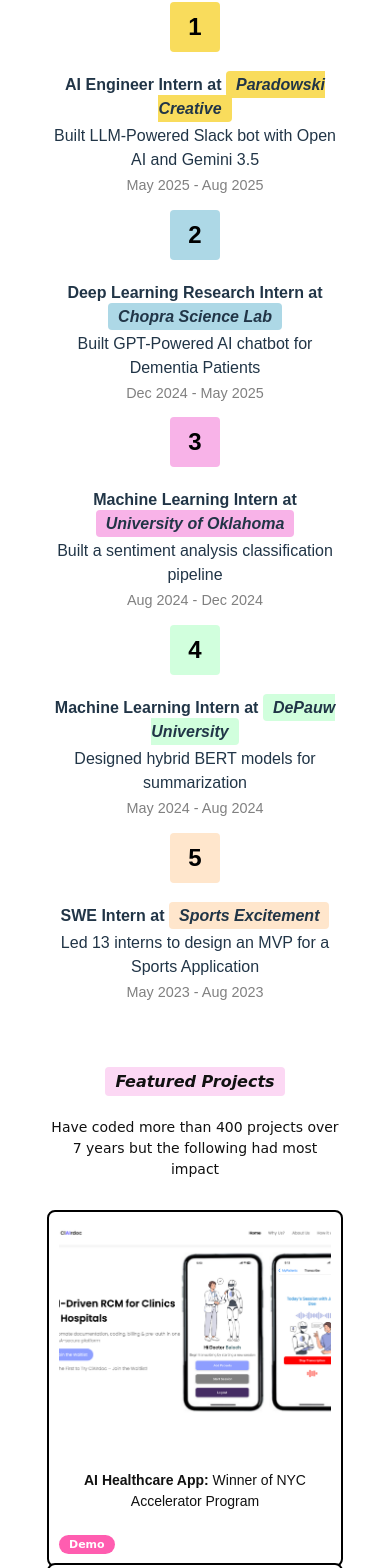
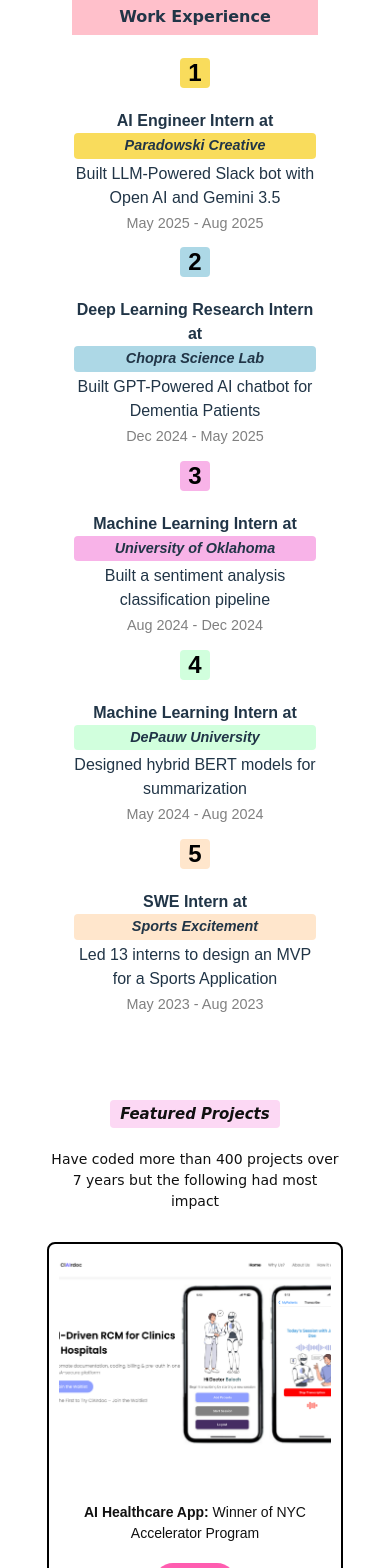
Before and after one commit to sbbaloch2024/Code, a React (Vite) app: page / in a window 390 px wide. Shown: the part 859-2427 px from the top of the page. Built offline with nearby package versions, Linux system fonts and the light colour scheme.

Commit message:
fixed css for media version

```diff
--- a/src/components/Hero.css
+++ b/src/components/Hero.css
@@ -179,7 +179,6 @@
 @media screen and (max-width: 768px) {
   .hero-container {
     flex-direction: column;
-    padding: 20px;
     align-items: center;
 
   }
@@ -198,6 +197,7 @@
   .intro-text {
     text-align: center;
     padding: 0 16px;
+
   }
 
   .experience-box {
@@ -214,4 +214,98 @@
     font-size: 16px;
     text-align: center;
   }
+
+  .highlight1{
+    background: #f9dc5c;
+  padding: 2px 2px;
+  font-weight: bold;
+  font-style: italic;
+  border-radius: 4px;
+        display: block;
+                font-size: 0.9em;
+    /* Force it to take a full line */
+
 }
+
+
+
+.highlight2{
+    background: #ADD8E6;
+  padding: 2px 2px;
+  font-weight: bold;
+  font-style: italic;
+  border-radius: 4px;
+        display: block;
+                font-size: 0.9em;
+     /* Force it to take a full line */
+
+}
+
+
+.highlight3{
+    background: #f8b3e8;
+  padding: 2px 2px;
+  font-weight: bold;
+  font-style: italic;
+  border-radius: 4px;
+        display: block;
+                font-size: 0.9em;
+     /* Force it to take a full line */
+
+}
+
+.highlight4{
+    background: #D1FFDD;
+  padding: 2px 2px;
+  font-weight: bold;
+  font-style: italic;
+  border-radius: 4px;
+        display: block;
+        font-size: 0.9em;
+            /* Force it to take a full line */
+
+}
+
+.highlight5{
+    background: #ffe6cc;
+  padding: 2px 2px;
+  font-weight: bold;
+  font-style: italic;
+  border-radius: 4px;
+      display: block;
+              font-size: 0.9em;
+    /* Force it to take a full line */
+}
+.number-box {
+  width: 30px;
+  height: 30px;
+  font-size: 1.5em;
+  font-weight: bold;
+  color: black;
+  display: flex;
+  align-items: center;
+  justify-content: center;
+  border-radius: 4px;
+}
+
+
+.yellow {
+  background-color: #f9dc5c;
+}
+
+.blue {
+  background-color: #ADD8E6;
+}
+
+.pink {
+  background-color: #f8b3e8;
+}
+
+.purple {
+  background-color: #D1FFDD;
+}
+
+.orange {
+  background-color: #ffe6cc;
+}
+}
--- a/src/components/Projects.css
+++ b/src/components/Projects.css
@@ -109,7 +109,7 @@
   }
 
   .highlight {
-    font-size: 16px;
+    font-size: 15px;
   }
 
   .arrow {
@@ -135,20 +135,19 @@
     height: 200px; /* Same fixed height on mobile */
     object-fit: cover;
     border-radius: 4px;
-    margin-bottom: 10px;
   }
 
   .description-area {
     flex-grow: 1;
-    margin-bottom: 10px;
   }
 
   .project-info {
     flex-direction: column;
-    align-items: flex-start;
     gap: 5px;
     margin-top: auto;
     min-height: 40px;
+      align-items: center;
+
   }
 
   .project-info p {
@@ -156,8 +155,16 @@
     font-weight: 300;
   }
 
+
+
   .tag {
-    font-size: 11px;
-    padding: 3px 10px;
-  }
+  font-size: 12px;
+  padding: 10px 22px;
+  border-radius: 20px;
+  color: white;
+  font-weight: bold;
+  display: block;
+  align-items: center;
+
 }
+}
```
